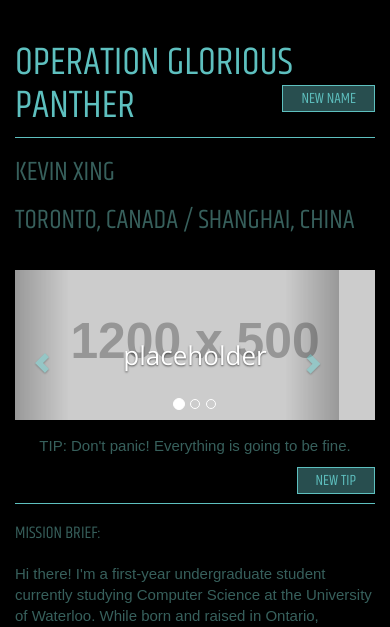
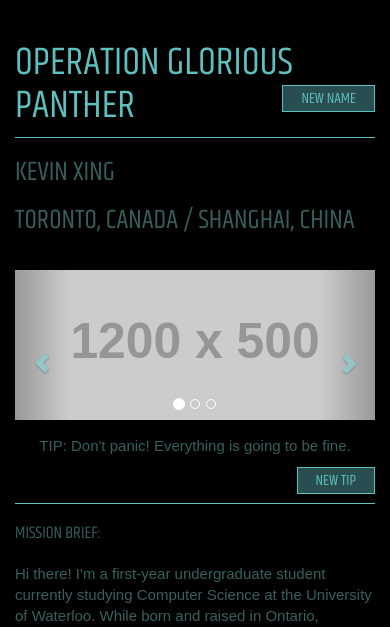
Before and after one commit to ggkevinxing/ggkevinxing.github.io, a PHP site: page /about/ in a window 390 px wide. Shown: the top 627 px of the page. Run offline with PHP 8.4, Linux system fonts and the light colour scheme; grey boxes labelled with a size stand in for pictures from a placeholder-image service; some libraries are stand-ins or nearby versions; some web fonts are replaced.

Commit message:
fixing mobile experience of about page

```diff
--- a/about/index.html
+++ b/about/index.html
@@ -60,19 +60,19 @@
             <div class="carousel-inner">
             <div class="item active">
               <img src="http://placehold.it/1200x500" alt="...">
-              <div class="carousel-caption">
+              <div class="carousel-caption hidden-xs">
                   <h3>placeholder</h3>
               </div>
             </div>
             <div class="item">
               <img src="http://placehold.it/1200x500" alt="...">
-              <div class="carousel-caption">
+              <div class="carousel-caption hidden-xs">
                   <h3>placeholder</h3>
               </div>
             </div>
             <div class="item">
               <img src="http://placehold.it/1200x500" alt="...">
-              <div class="carousel-caption">
+              <div class="carousel-caption hidden-xs">
                   <h3>placeholder</h3>
               </div>
             </div>
--- a/about/xcom.css
+++ b/about/xcom.css
@@ -91,7 +91,11 @@ hr {
 @media (max-width: 767px) {
 
 	.lead {
-		line-height: 1;
+		line-height: 1; /* no more broken overlapping text on mobile */
+	}
+
+	.carousel-control.right {
+		right: 0px;
 	}
 
 }
```
